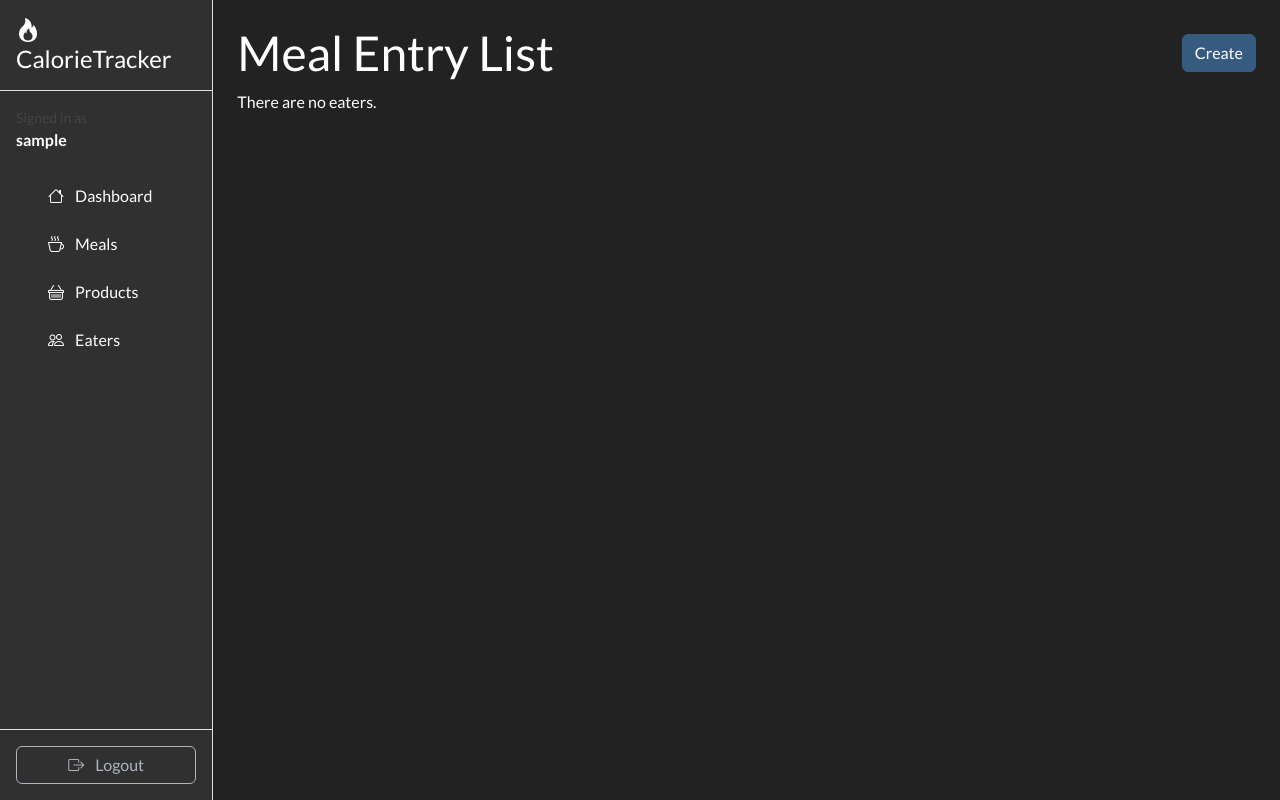
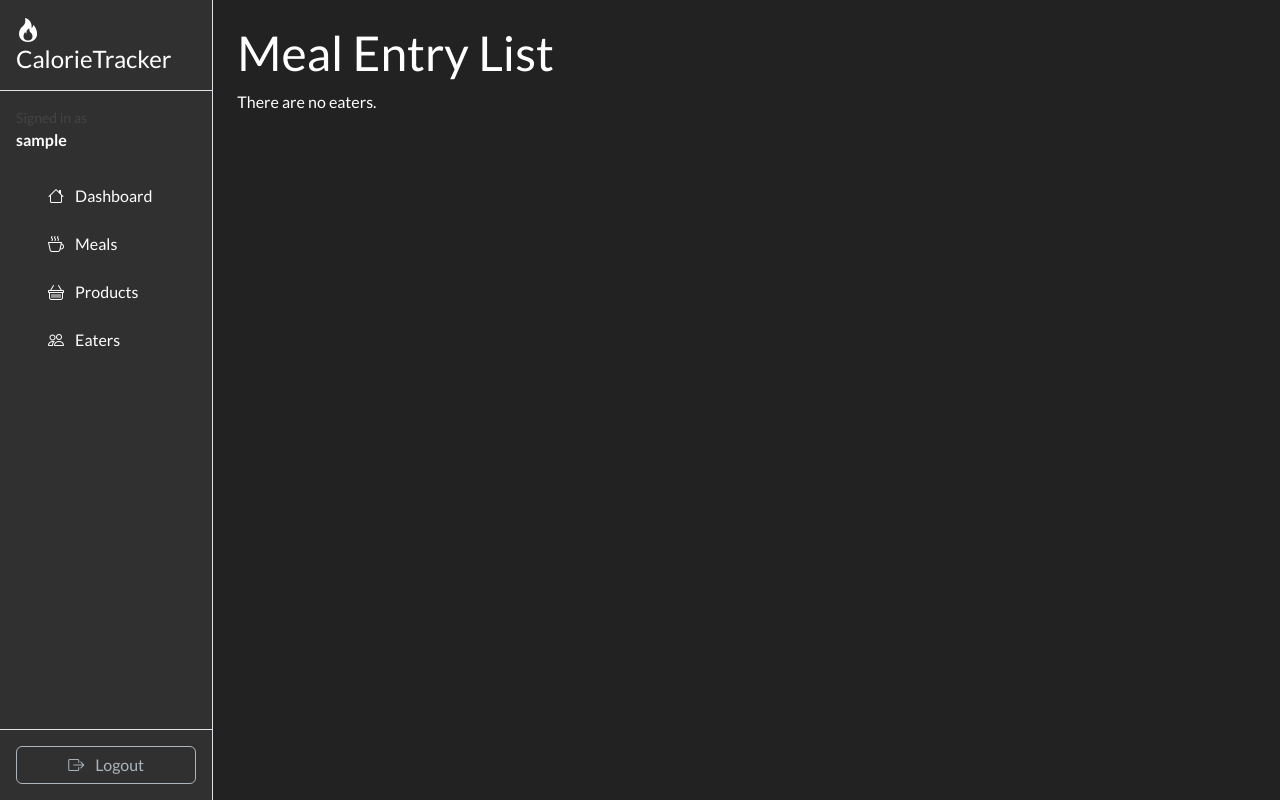
Before and after one commit to soberhigher/Calorie-Tracker, a Django app: page /meals-entry/ in a window 1280 px wide. Run offline with Django 5.2, Linux system fonts and the light colour scheme; the visitor is signed in with stand-in values (Sample User, id 1); data that the repository does not hold is empty; some libraries are stand-ins or nearby versions.

Commit message:
fix meal entry update

```diff
--- a/templates/tracker/meal_entry_list.html
+++ b/templates/tracker/meal_entry_list.html
@@ -5,8 +5,6 @@
 
   <div class="d-flex justify-content-between align-items-center">
     <h1>Meal Entry List</h1>
-    <h2><a class="float-end text-decoration-none btn btn-primary"
-           href="{% url 'tracker:meal-entry-form' %}">Create</a></h2>
   </div>
 
 
--- a/tracker/views.py
+++ b/tracker/views.py
@@ -140,10 +140,12 @@ class MealEntryCreateView(LoginRequiredMixin, generic.CreateView):
 class MealEntryUpdateView(LoginRequiredMixin, generic.UpdateView):
     model = MealEntry
     fields = ["weight", "quantity"]
-    success_url = reverse_lazy("tracker:meal-entry-list")
 
     def get_queryset(self):
         return MealEntry.objects.filter(meal__eater=self.request.user)
+
+    def get_success_url(self):
+        return reverse_lazy("tracker:meal-detail", kwargs={"pk": self.object.meal.pk})
 
 
 class MealEntryDeleteView(LoginRequiredMixin, generic.DeleteView):
```
